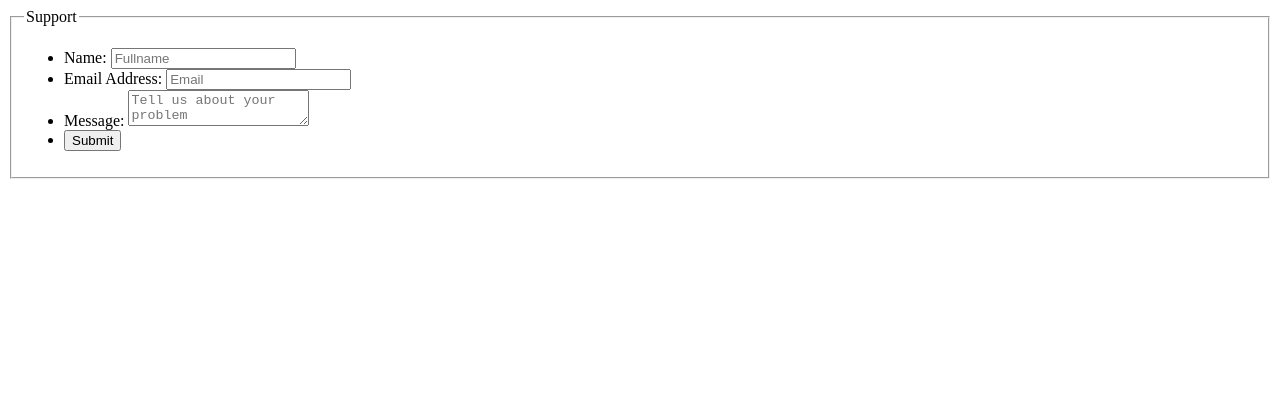
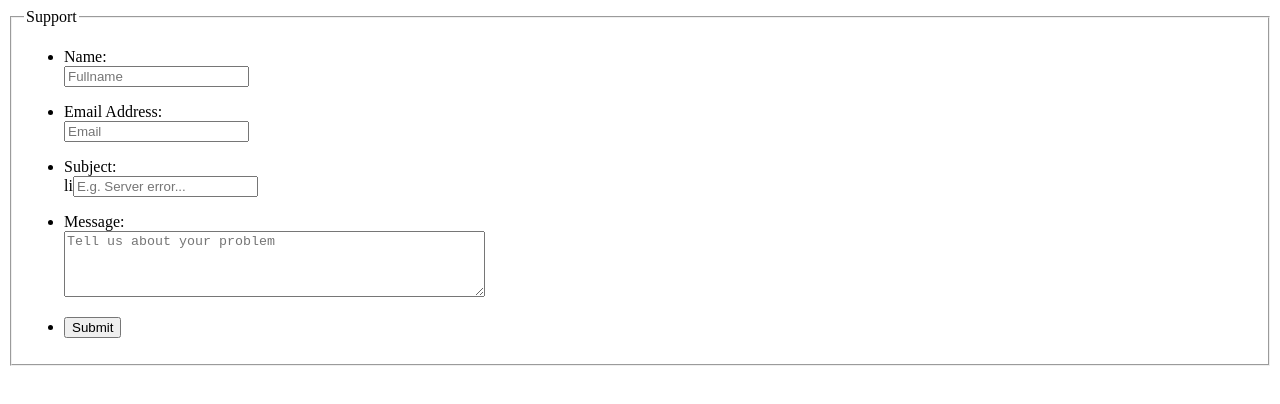
Before and after one commit to rts-cmk-wu06/html-forms-ChristianDahl99, a plain HTML site: page index.html in a window 1280 px wide. Drawn offline with Linux system fonts and the light colour scheme.

Commit message:
Add files via upload

```diff
--- a/index.html
+++ b/index.html
@@ -10,19 +10,23 @@
         <fieldset>
             <legend>Support</legend>
             <ul>
-                <li>
-                    <label for="name">Name:</label>
-                    <input type="text" id="name" placeholder="Fullname">
-                </li>
-                <li>
-                    <label for="email">Email Address:</label>
-                    <input type="email" id="email" placeholder="Email">
-                </li>
-                <li>
-                    <label for="message">Message:</label>
-                    <textarea id="message" placeholder="Tell us about your problem"></textarea>
-                </li>
-                <li><button>Submit</button></li>
+                <li><label for="name">Name:</label></li>
+                <input type="text" id="name" placeholder="Fullname">
+            </ul>
+            <ul>
+                <li><label for="email">Email Address:</label></li>
+                <input type="email" id="email" placeholder="Email">
+            </ul>
+            <ul>
+                <li><label for="subject">Subject:</label></li>
+                li<input type="text" id="subject" placeholder="E.g. Server error...">
+            </ul>
+            <ul>
+                <li><label for="message">Message:</label></li>
+                <textarea id="message" rows="4" cols="50" minlength="50" maxlength="2000" placeholder="Tell us about your problem"></textarea>
+            </ul>
+            <ul>
+                <li><button type="submit">Submit</button></li>
             </ul>
         </fieldset>
     </form>
```
